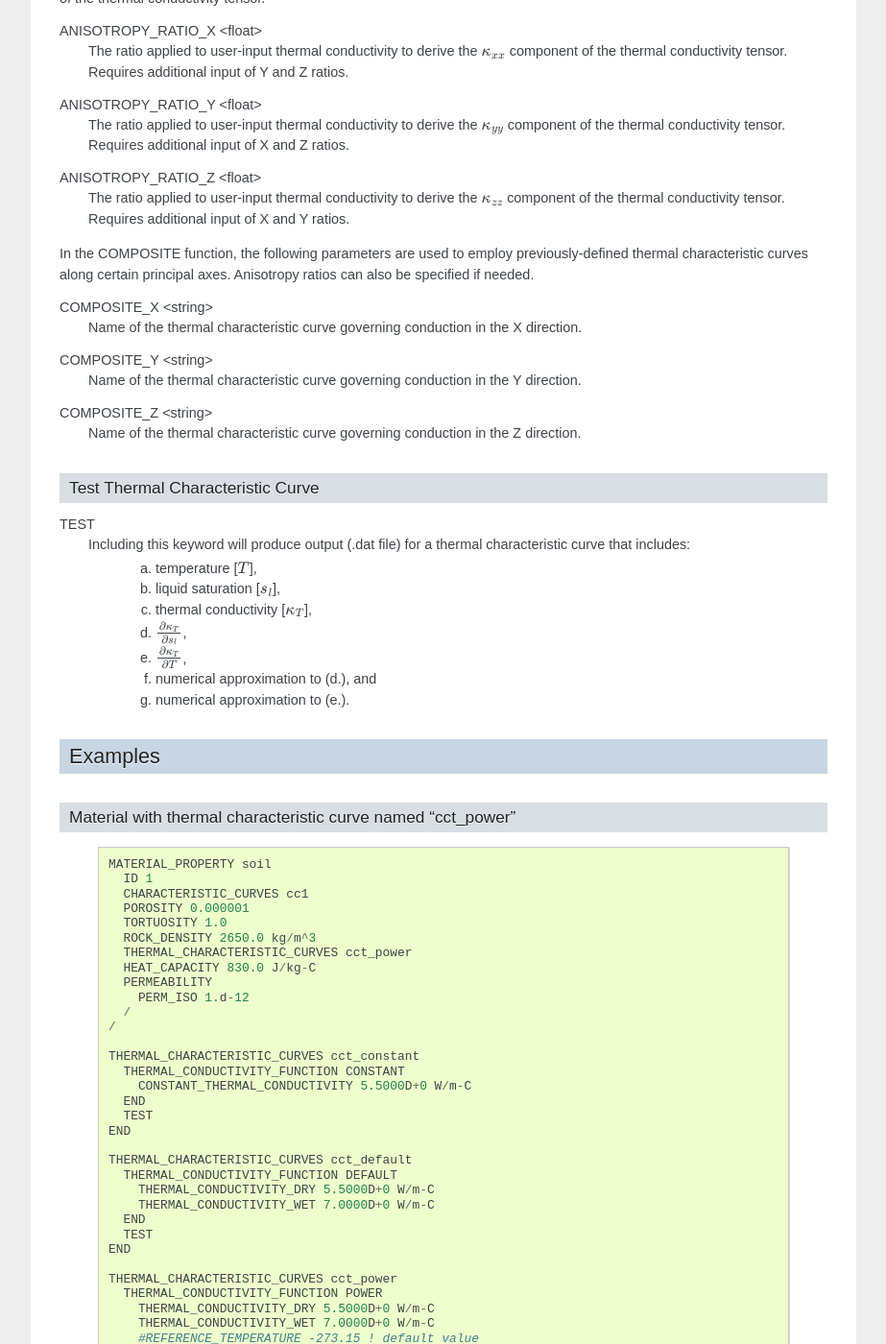
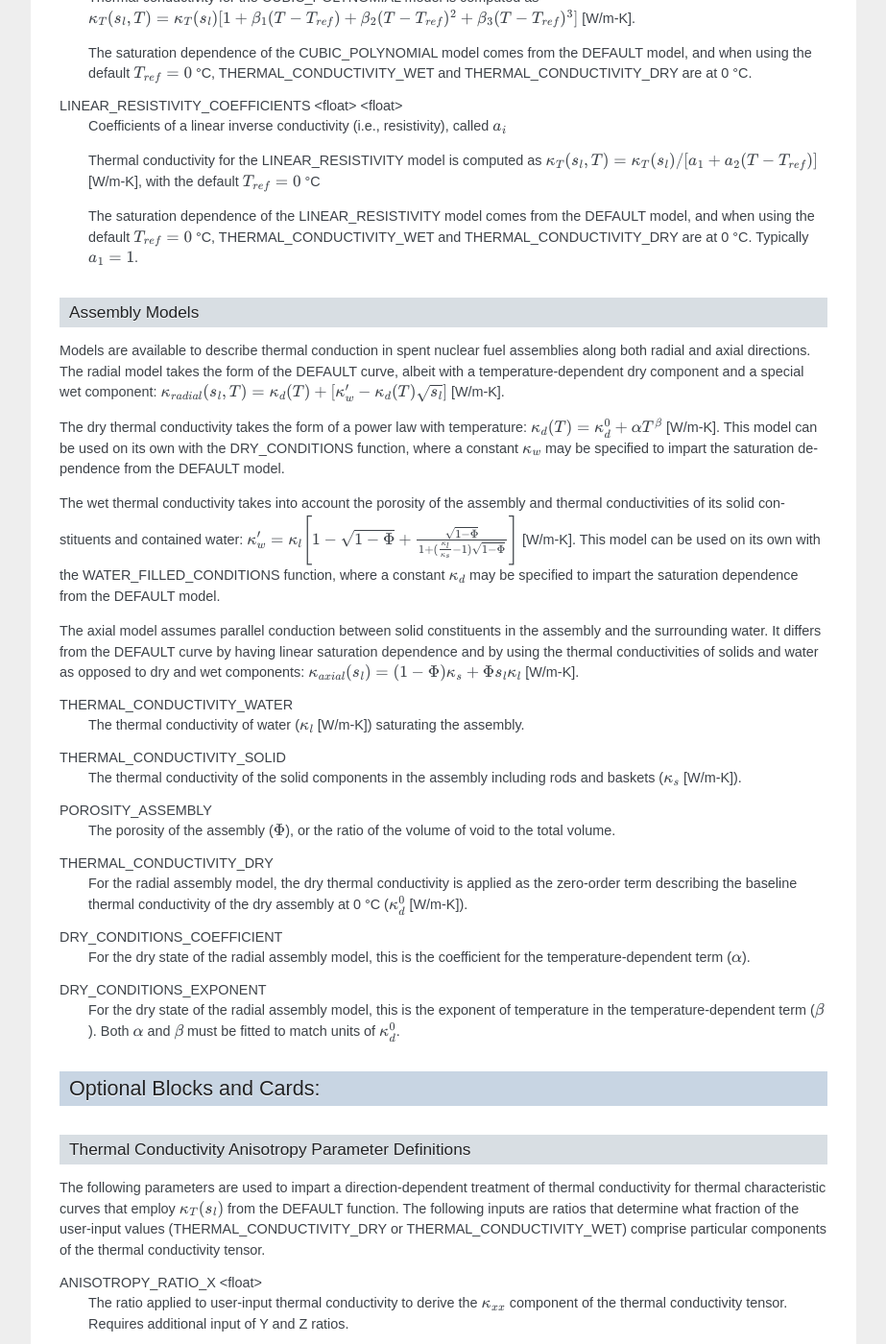
Before and after one commit to Miracloon/pflotran-documentation, a Sphinx documentation site: the page built from source/user_guide/cards/subsurface/characteristic_curves_thermal_card.rst, in a window 1280 px wide and 1400 px high, scrolled down 2114 px. Shown: the whole window at 96% size, without its empty margins (318-1241 px from the left). Built offline with Sphinx 7.4.7, drawn with Linux system fonts in a browser that asks for light colours; some of the changed text lies outside the part shown.

Commit message:
Added description of thermal characteristic curves for assemblies along with their models and inputs.

```diff
--- a/source/user_guide/cards/subsurface/characteristic_curves_thermal_card.rst
+++ b/source/user_guide/cards/subsurface/characteristic_curves_thermal_card.rst
@@ -55,9 +55,40 @@ THERMAL_CONDUCTIVITY_FUNCTION <string>
     + REFERENCE_TEMPERATURE
     + LINEAR_RESISTIVITY_COEFFICIENTS
 
-  .. _tcc-composite
+  .. _tcc-composite:
 
   * COMPOSITE
+
+  .. _tcc_assembly:
+
+  * ASM_AXIAL (Assembly Axial Model)
+
+    + THERMAL_CONDUCTIVITY_WATER
+    + THERMAL_CONDUCTIVITY_SOLID
+    + POROSITY_ASSEMBLY
+
+  * ASM_RADIAL (Assembly Radial Model)
+
+    + THERMAL_CONDUCTIVITY_WATER
+    + THERMAL_CONDUCTIVITY_SOLID
+    + POROSITY_ASSEMBLY
+    + THERMAL_CONDUCTIVITY_DRY
+    + DRY_CONDITIONS_COEFFICIENT
+    + DRY_CONDITIONS_EXPONENT
+
+  * WATER_FILLED_CONDITIONS (Standalone model for water-filled assembly)
+
+    + THERMAL_CONDUCTIVITY_WATER
+    + THERMAL_CONDUCTIVITY_SOLID
+    + POROSITY_ASSEMBLY
+    + THERMAL_CONDUCTIVITY_DRY (optional)
+
+  * DRY_CONDITIONS (Standalone model for dry assembly)
+
+    + THERMAL_CONDUCTIVITY_DRY
+    + DRY_CONDITIONS_COEFFICIENT
+    + DRY_CONDITIONS_EXPONENT
+    + THERMAL_CONDUCTIVITY_WET (optional)
 
 .. _tcc-parameter-definitions:
 
@@ -98,6 +129,34 @@ LINEAR_RESISTIVITY_COEFFICIENTS <float> <float>
  Thermal conductivity for the LINEAR_RESISTIVITY model is computed as :math:`\kappa_T(s_l,T)=\kappa_T(s_l)/[a_1 + a_2 (T - T_{ref})]` [W/m-K], with the default :math:`T_{ref}=0` °C
 
  The saturation dependence of the LINEAR_RESISTIVITY model comes from the DEFAULT model, and when using the default :math:`T_{ref}=0` °C, THERMAL_CONDUCTIVITY_WET and THERMAL_CONDUCTIVITY_DRY are at 0 °C. Typically :math:`a_1=1`.
+
+Assembly Models
+---------------
+Models are available to describe thermal conduction in spent nuclear fuel assemblies along both radial and axial directions. The radial model takes the form of the DEFAULT curve, albeit with a temperature-dependent dry component and a special wet component: :math:`\kappa_{radial}(s_l,T)=\kappa_{d}(T)+[\kappa_{w}^{\prime}-\kappa_{d}(T)\sqrt{s_{l}}]` [W/m-K].
+
+The dry thermal conductivity takes the form of a power law with temperature: :math:`\kappa_{d}(T)=\kappa_{d}^{0}+\alpha T^{\beta}` [W/m-K]. This model can be used on its own with the DRY_CONDITIONS function, where a constant :math:`\kappa_{w}` may be specified to impart the saturation dependence from the DEFAULT model.
+
+The wet thermal conductivity takes into account the porosity of the assembly and thermal conductivities of its solid constituents and contained water: :math:`\kappa_{w}^{\prime}=\kappa_{l}\Bigg[1-\sqrt{1-\Phi}+\frac{\sqrt{1-\Phi}}{1+(\frac{\kappa_{l}}{\kappa_{s}}-1)\sqrt{1-\Phi}}\Bigg]` [W/m-K]. This model can be used on its own with the WATER_FILLED_CONDITIONS function, where a constant :math:`\kappa_{d}` may be specified to impart the saturation dependence from the DEFAULT model.
+
+The axial model assumes parallel conduction between solid constituents in the assembly and the surrounding water. It differs from the DEFAULT curve by having linear saturation dependence and by using the thermal conductivities of solids and water as opposed to dry and wet components: :math:`\kappa_{axial}(s_{l})=(1-\Phi)\kappa_{s}+\Phi s_{l}\kappa_{l}` [W/m-K].
+
+THERMAL_CONDUCTIVITY_WATER
+ The thermal conductivity of water (:math:`\kappa_{l}` [W/m-K]) saturating the assembly.
+
+THERMAL_CONDUCTIVITY_SOLID
+ The thermal conductivity of the solid components in the assembly including rods and baskets (:math:`\kappa_{s}` [W/m-K]).
+
+POROSITY_ASSEMBLY
+ The porosity of the assembly (:math:`\Phi`), or the ratio of the volume of void to the total volume.
+
+THERMAL_CONDUCTIVITY_DRY
+ For the radial assembly model, the dry thermal conductivity is applied as the zero-order term describing the baseline thermal conductivity of the dry assembly at 0 °C (:math:`\kappa_{d}^{0}` [W/m-K]).
+
+DRY_CONDITIONS_COEFFICIENT
+ For the dry state of the radial assembly model, this is the coefficient for the temperature-dependent term (:math:`\alpha`).
+
+DRY_CONDITIONS_EXPONENT
+ For the dry state of the radial assembly model, this is the exponent of temperature in the temperature-dependent term (:math:`\beta`). Both :math:`\alpha` and :math:`\beta` must be fitted to match units of :math:`\kappa_{d}^{0}`.
 
 Optional Blocks and Cards:
 **************************
```
